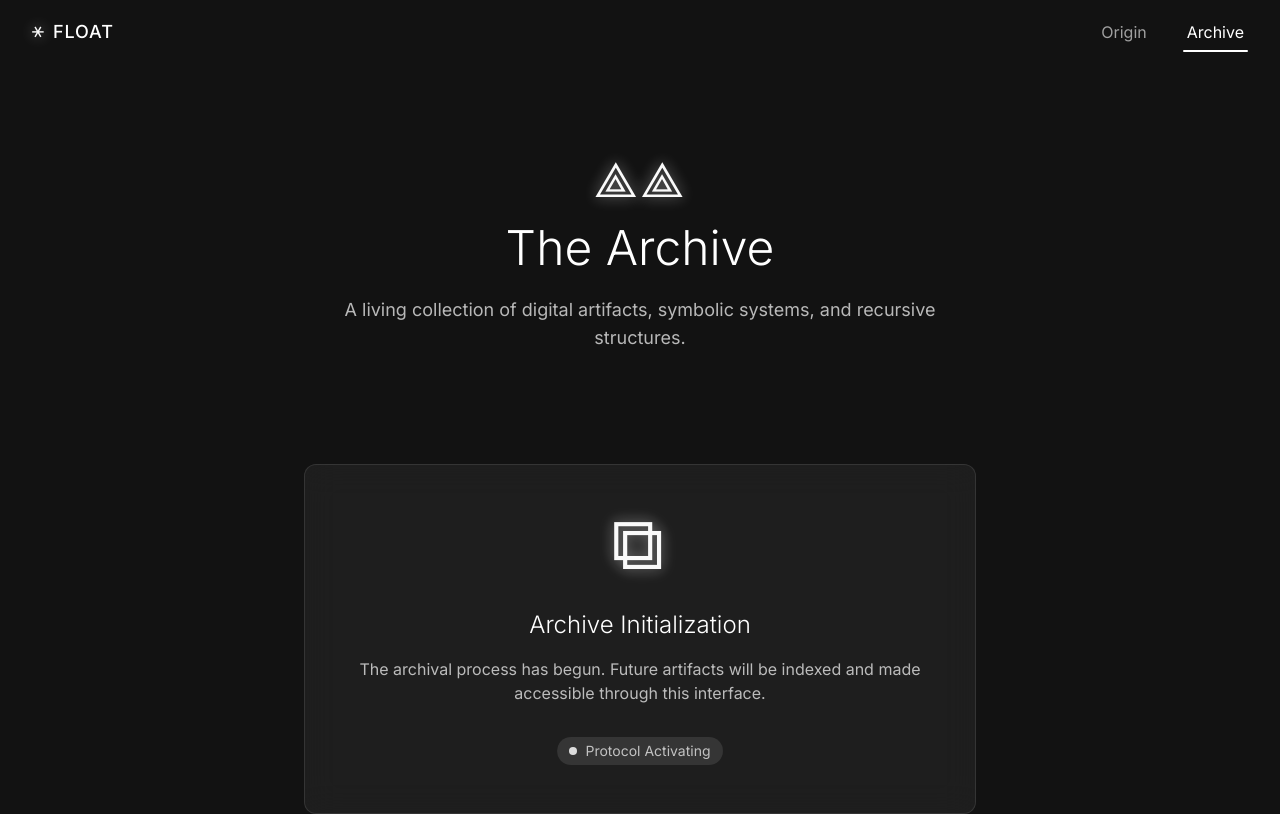
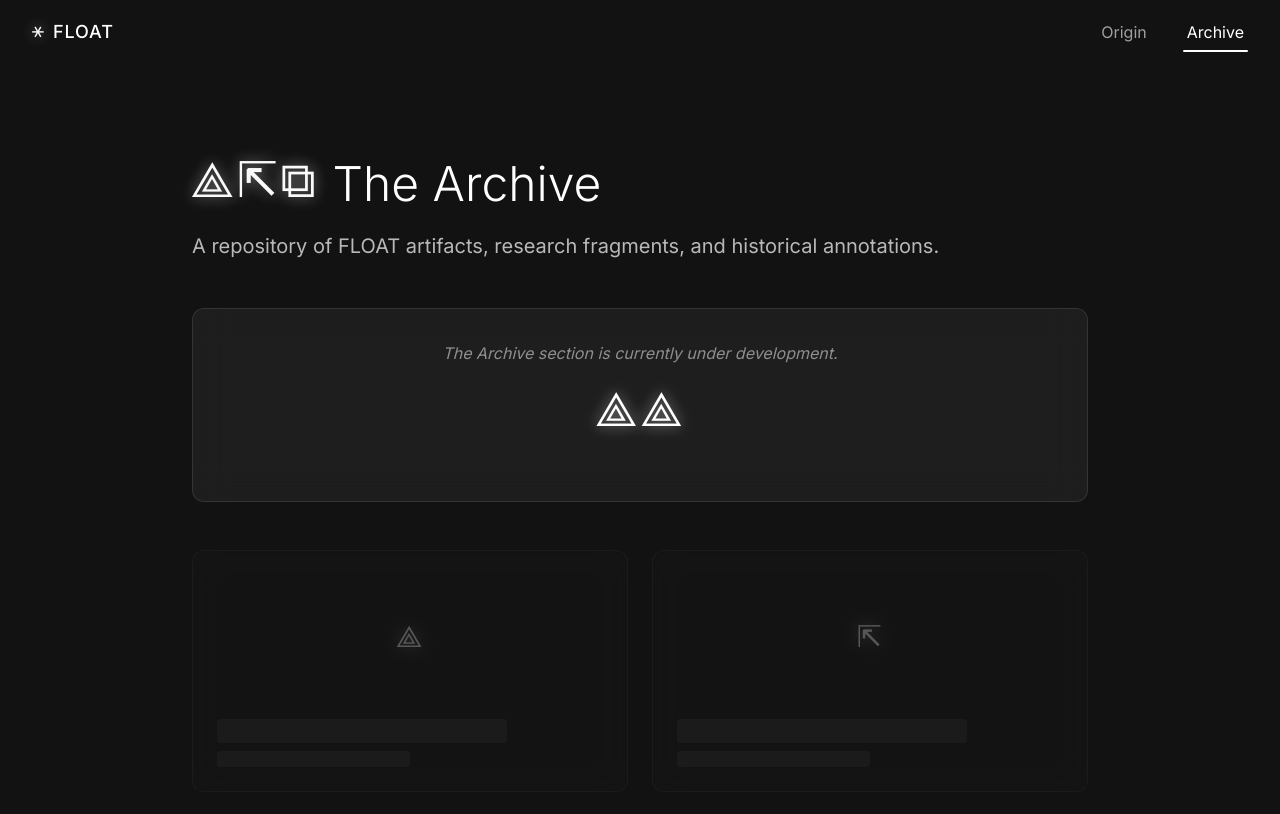
Before and after one commit to e-schultz/floating-epistemic-nexus, a React (Vite) app: page /archive in a window 1280 px wide. Shown: the top 814 px of the page. Built offline with nearby package versions, Linux system fonts and the light colour scheme.

Commit message:
Add images
Add images to the project.

```diff
--- a/src/pages/Archive.tsx
+++ b/src/pages/Archive.tsx
@@ -1,8 +1,8 @@
 
 import React from 'react';
 import { motion } from 'framer-motion';
+import Navigation from '@/components/Navigation';
 import FloatGlyph from '@/components/FloatGlyph';
-import Navigation from '@/components/Navigation';
 
 const Archive = () => {
   return (
@@ -14,38 +14,45 @@ const Archive = () => {
           initial={{ opacity: 0, y: 20 }}
           animate={{ opacity: 1, y: 0 }}
           transition={{ duration: 0.6 }}
-          className="max-w-4xl mx-auto text-center mb-16"
+          className="max-w-4xl mx-auto"
         >
-          <FloatGlyph type="circle" size="lg" animated className="mb-4" />
-          <h1 className="text-3xl md:text-5xl font-light mb-6">The Archive</h1>
-          <p className="text-white/70 text-lg max-w-2xl mx-auto">
-            A living collection of digital artifacts, symbolic systems, and recursive structures.
+          <h1 className="text-4xl md:text-5xl font-light mb-6 flex items-center gap-4">
+            <FloatGlyph type="triune" size="lg" animated />
+            The Archive
+          </h1>
+
+          <p className="text-xl text-white/70 mb-12">
+            A repository of FLOAT artifacts, research fragments, and historical annotations.
           </p>
+
+          <div className="glass-panel p-8 mb-12">
+            <div className="text-center mb-8">
+              <p className="text-white/50 italic">
+                The Archive section is currently under development.
+              </p>
+              <FloatGlyph type="circle" size="lg" className="mt-6 mx-auto" />
+            </div>
+          </div>
+
+          <div className="grid grid-cols-1 md:grid-cols-2 gap-6">
+            {[1, 2, 3, 4].map((item) => (
+              <div key={item} className="glass-panel p-6 opacity-30">
+                <div className="h-32 flex items-center justify-center">
+                  <FloatGlyph
+                    type={['refusal', 'compass', 'rift', 'sigil'][item - 1] as any}
+                    size="md"
+                  />
+                </div>
+                <div className="h-6 w-3/4 bg-white/10 rounded mt-4"></div>
+                <div className="h-4 w-1/2 bg-white/10 rounded mt-2"></div>
+              </div>
+            ))}
+          </div>
         </motion.div>
-
-        <div className="flex flex-col items-center justify-center text-center py-12">
-          <motion.div
-            initial={{ opacity: 0, scale: 0.95 }}
-            animate={{ opacity: 1, scale: 1 }}
-            transition={{ duration: 0.5, delay: 0.2 }}
-            className="glass-panel px-8 py-12 max-w-2xl"
-          >
-            <FloatGlyph type="sigil" size="xl" animated className="mb-6" />
-            <h2 className="text-2xl font-light mb-4">Archive Initialization</h2>
-            <p className="text-white/70 mb-8">
-              The archival process has begun. Future artifacts will be indexed and made accessible through this interface.
-            </p>
-
-            <div className="inline-flex items-center px-3 py-1 rounded-full bg-white/10 text-white/70 text-sm">
-              <span className="mr-2 w-2 h-2 rounded-full bg-white animate-pulse"></span>
-              Protocol Activating
-            </div>
-          </motion.div>
-        </div>
       </div>
 
       {/* Footer */}
-      <footer className="py-12 border-t border-white/10 mt-auto">
+      <footer className="py-12 border-t border-white/10">
         <div className="container px-4 mx-auto text-center">
           <FloatGlyph type="triune" size="sm" className="mb-4" />
           <p className="text-white/50 text-sm">&copy; {new Date().getFullYear()} FLOAT Origin</p>
```
